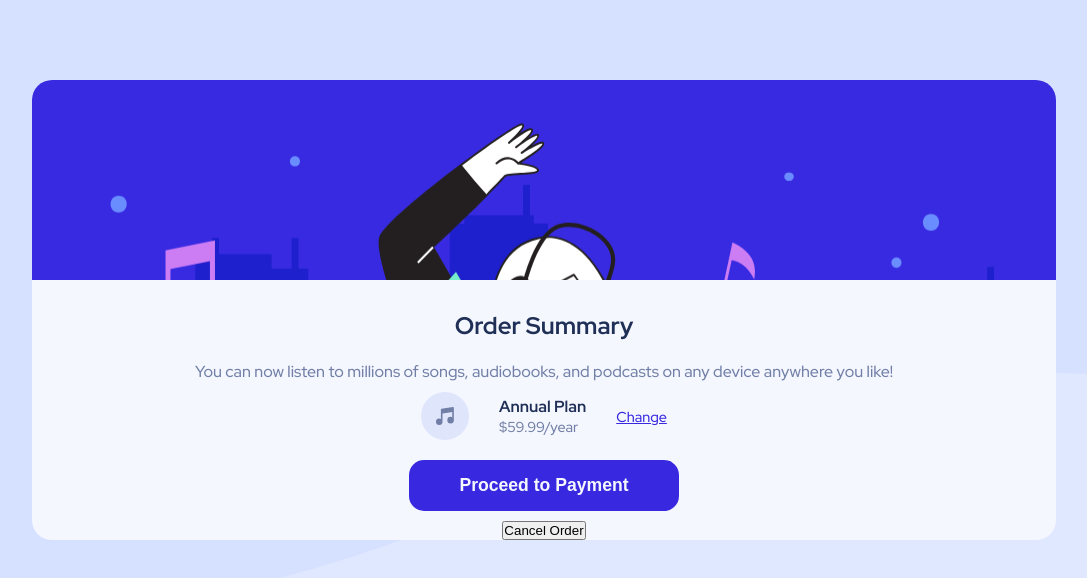
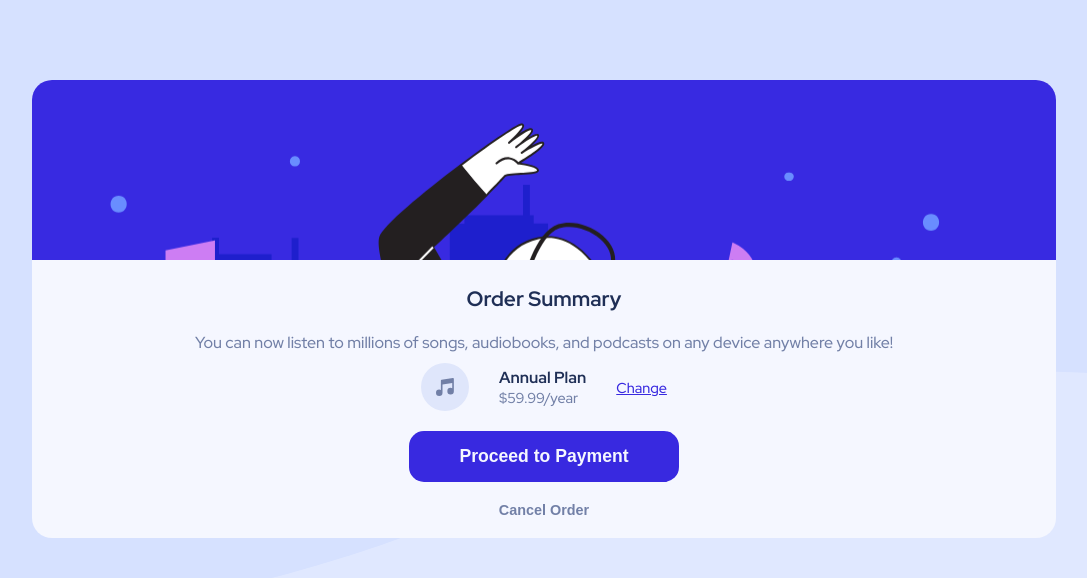
Before and after one commit to YasminFerreira0/Order-summary-component, a plain HTML site: page index.html in a window 1280 px wide. Shown: the whole page, without its empty margins (96-1183 px from the left). Drawn offline with Linux system fonts and the light colour scheme.

Commit message:
Update style.css

```diff
--- a/css/style.css
+++ b/css/style.css
@@ -27,7 +27,7 @@ body {
     background-image: url(../images/illustration-hero.svg);
     background-repeat: no-repeat;
     background-size: cover;
-    height: 200px;
+    height: 180px;
     border-top-right-radius: 20px;
     border-top-left-radius: 20px;
 }
@@ -41,8 +41,8 @@ body {
 
 .titulo-principal {
     color: hsl(223, 47%, 23%);
-    font-size: 1.5em;
-    margin: 30px 0 10px 0;
+    font-size: 1.3em;
+    margin: 25px 0 10px 0;
 }
 
 .texto-principal {
@@ -85,3 +85,12 @@ body {
     color: hsl(225, 100%, 98%);
     margin: 20px 0 10px 0;
 }
+
+.btn-cancelamento {
+    border: none;
+    background-color: transparent;
+    font-size: 0.9em;
+    font-weight: 700;
+    color: hsl(224, 23%, 55%);
+    margin: 10px 0 20px 0;
+}
```
